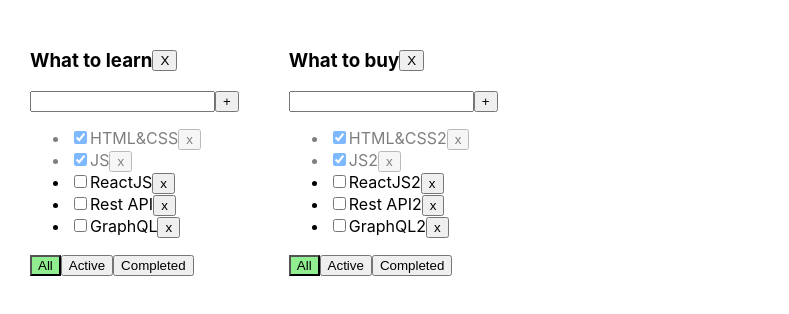
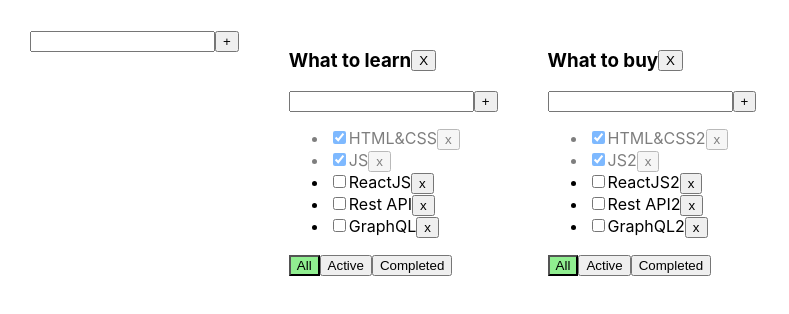
Before and after one commit to zhig1ov/todolist, a React (Create React App) app: page / in a window 1280 px wide. Shown: the top 314 px of the page, without its empty margins (0-789 px from the left). Built offline with nearby package versions, Linux system fonts and the light colour scheme.

Commit message:
add addItemForm

```diff
--- a/src/App.tsx
+++ b/src/App.tsx
@@ -2,10 +2,11 @@
 import './App.css';
 import {Todolist} from './Todolist';
 import {v1} from 'uuid';
+import AddItemForm from './components/AddItemForm/AddItemForm';
 
 export type FilterValuesType = 'all' | 'active' | 'completed';
 
-type todolistsType = {
+type TodolistsType = {
     id: string;
     title: string;
     filter: FilterValuesType;
@@ -26,7 +27,7 @@
     let todolistID1 = v1();
     let todolistID2 = v1();
 
-    let [todolists, setTodolists] = useState<Array<todolistsType>>([
+    let [todolists, setTodolists] = useState<Array<TodolistsType>>([
         {id: todolistID1, title: 'What to learn', filter: 'all'},
         {id: todolistID2, title: 'What to buy', filter: 'all'},
     ])
@@ -71,8 +72,15 @@
         setTasks({...tasks})
     }
 
+    const addTodolist = (title: string) => {
+        const newTodolist: TodolistsType = {id: v1(), title, filter: 'all'}
+        setTodolists([newTodolist, ...todolists])
+        setTasks({[newTodolist.id]: [], ...tasks})
+    }
+
     return (
         <div className="App">
+            <AddItemForm addItem={addTodolist}/>
             {todolists.map(tl => {
                 let tasksForTodolist = tasks[tl.id];
 
--- a/src/Todolist.tsx
+++ b/src/Todolist.tsx
@@ -1,6 +1,7 @@
-import React, {useState, KeyboardEvent, ChangeEvent} from 'react';
+import React, {ChangeEvent} from 'react';
 import {FilterValuesType, TaskType} from './App';
-import {Button} from './Button';
+import {Button} from './components/Button/Button';
+import AddItemForm from './components/AddItemForm/AddItemForm';
 
 type TodolistPropsType = {
     id: string
@@ -15,28 +16,6 @@
 }
 
 export const Todolist = (props: TodolistPropsType) => {
-    let [title, setTitle] = useState('')
-    let [error, setError] = useState<string | null>(null)
-
-    const addTask = () => {
-        if (title.trim() !== '') {
-            props.addTask(title.trim(), props.id);
-            setTitle('');
-        } else {
-            setError('Title is required');
-        }
-    }
-
-    const onChangeHandler = (e: ChangeEvent<HTMLInputElement>) => {
-        setTitle(e.currentTarget.value)
-    }
-
-    const onKeyPressHandler = (e: KeyboardEvent<HTMLInputElement>) => {
-        setError(null);
-        if (e.key === 'Enter') {
-            addTask();
-        }
-    }
 
     const onAllClickHandler = () => props.changeFilter('all', props.id);
     const onActiveClickHandler = () => props.changeFilter('active', props.id);
@@ -46,20 +25,16 @@
         props.removeTodolist(props.id)
     }
 
+    const addTaskCallback = (title: string) => {
+        props.addTask(title, props.id)
+    }
+
     return <div>
         <div className={'todolist-title-container'}>
             <h3>{props.title}</h3>
-            <Button title='X' onClick={removeTodolistHandler}/>
+            <Button title="X" onClick={removeTodolistHandler}/>
         </div>
-        <div>
-        <input value={title}
-                   onChange={onChangeHandler}
-                   onKeyDown={onKeyPressHandler}
-                   className={error ? 'error' : ''}
-            />
-            <Button onClick={addTask} title={'+'}></Button>
-            {error && <div className="error-message">{error}</div>}
-        </div>
+        <AddItemForm addItem={addTaskCallback}/>
         <ul>
             {
                 props.tasks.map(t => {
--- /dev/null
+++ b/src/components/AddItemForm/AddItemForm.tsx
@@ -0,0 +1,46 @@
+import React, {ChangeEvent, KeyboardEvent, useState} from 'react';
+import Input from '../Input/Input';
+import {Button} from '../Button/Button';
+
+type AddItemFormPropsType = {
+    addItem: (title: string) => void
+}
+
+const AddItemForm = ({addItem}: AddItemFormPropsType) => {
+    let [title, setTitle] = useState<string>('')
+    let [error, setError] = useState<string | null>(null)
+
+    const addItemHandler = () => {
+        if (title.trim() !== '') {
+            addItem(title.trim());
+            setTitle('');
+        } else {
+            setError('Title is required');
+        }
+    }
+
+    const onChangeHandler = (e: ChangeEvent<HTMLInputElement>) => {
+        setTitle(e.currentTarget.value)
+    }
+
+    const onKeyPressHandler = (e: KeyboardEvent<HTMLInputElement>) => {
+        setError(null);
+        if (e.key === 'Enter') {
+            addItemHandler();
+        }
+    }
+
+    return (
+        <div>
+            <Input value={title}
+                   onChange={onChangeHandler}
+                   onKeyDown={onKeyPressHandler}
+                   className={error ? 'error' : ''}
+            />
+            <Button onClick={addItemHandler} title={'+'}></Button>
+            {error && <div className="error-message">{error}</div>}
+        </div>
+    );
+};
+
+export default AddItemForm;
--- /dev/null
+++ b/src/components/Input/Input.tsx
@@ -0,0 +1,21 @@
+import React, {ChangeEvent, KeyboardEvent} from 'react';
+
+type InputPropsType = {
+    value: string
+    onChange: (e: ChangeEvent<HTMLInputElement>) => void
+    onKeyDown: (e: KeyboardEvent<HTMLInputElement>) => void
+    className: string
+}
+
+const Input = ({value, onChange, onKeyDown, className }: InputPropsType) => {
+    return (
+        <input
+            value={value}
+            onChange={onChange}
+            onKeyDown={onKeyDown}
+            className={className}
+        />
+    );
+};
+
+export default Input;
```
Also changed, not shown: src/components/Button/Button.tsx (renamed from src/Button.tsx).
